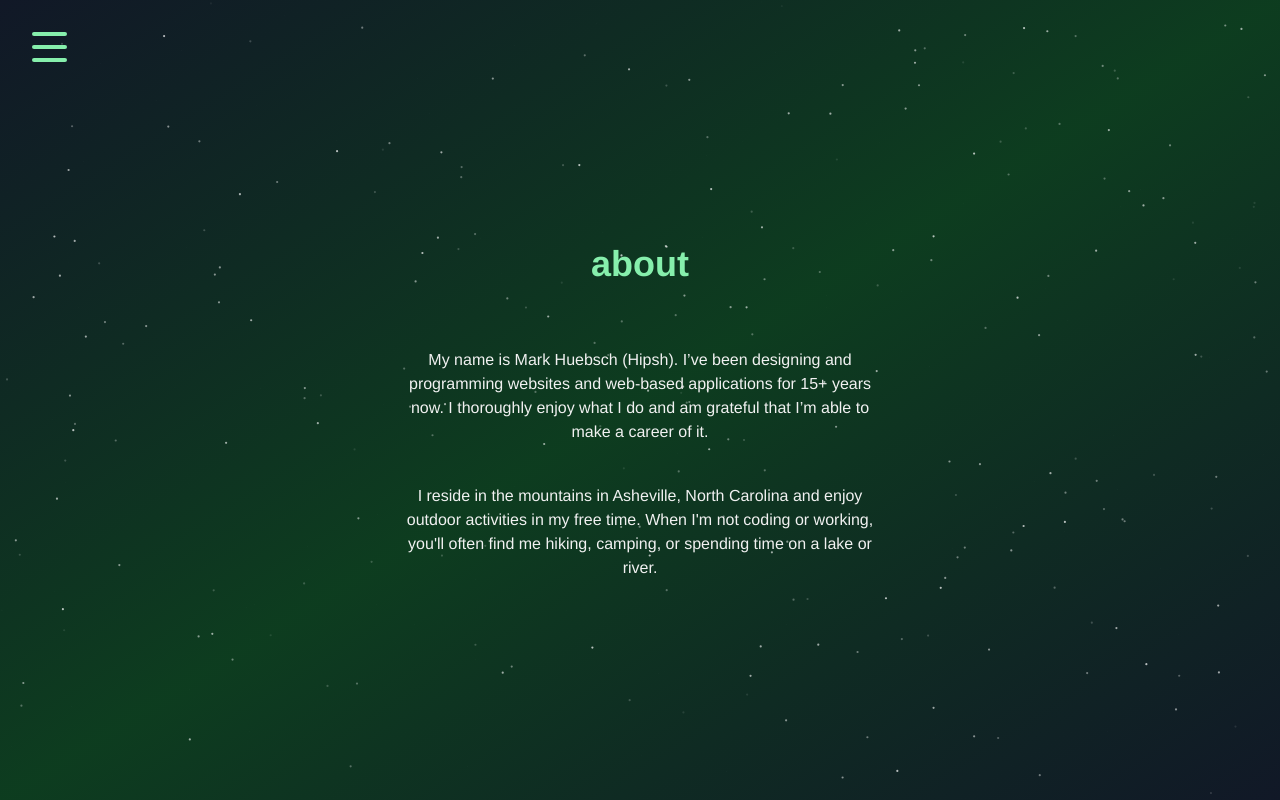
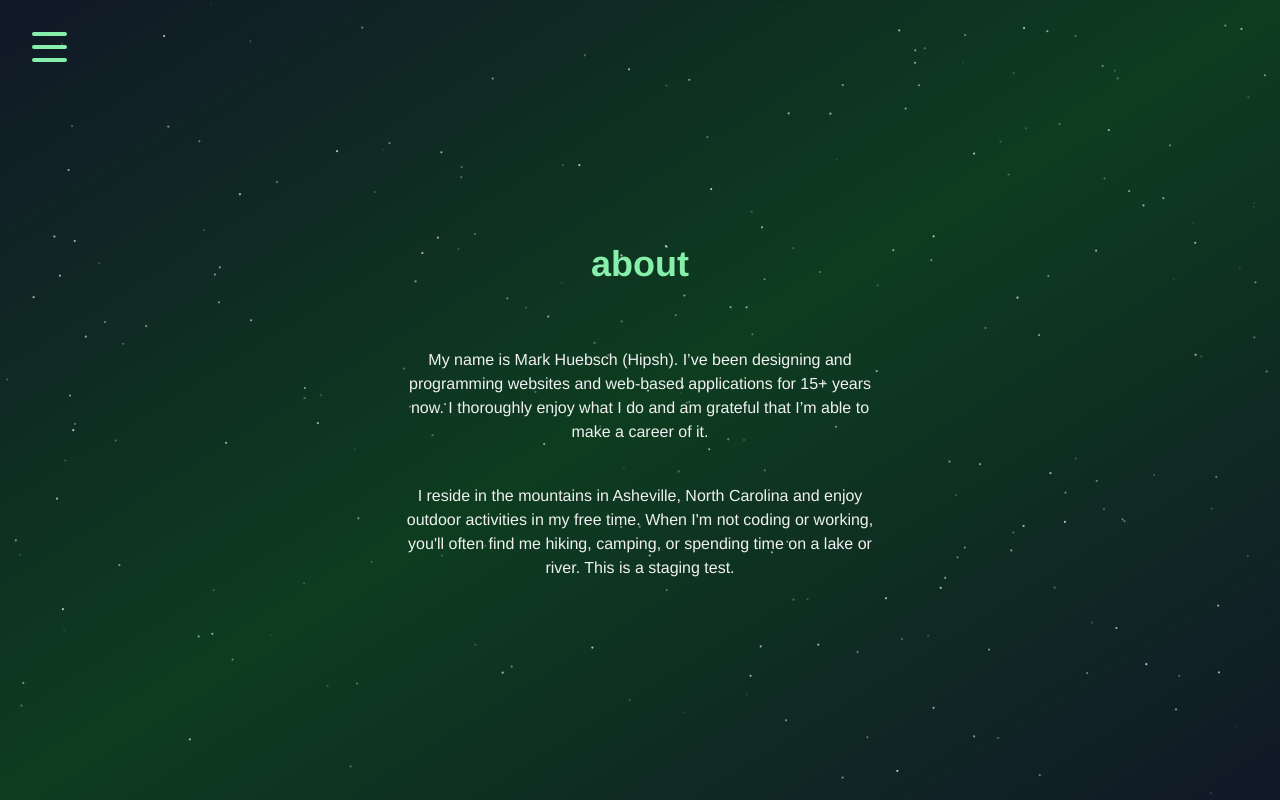
Before and after one commit to mhuebsch/myDevWebsite, a Next.js app: page /about in a window 1280 px wide. Built offline with nearby package versions, Linux system fonts and the light colour scheme.

Commit message:
staging test 1

```diff
--- a/app/about/page.js
+++ b/app/about/page.js
@@ -18,7 +18,7 @@ const AboutPage = () => {
             I reside in the mountains in Asheville, North Carolina and enjoy
             outdoor activities in my free time. When I'm not coding or working,
             you'll often find me hiking, camping, or spending time on a lake or
-            river.
+            river. This is a staging test.
           </p>
         </div>
       </div>
```
